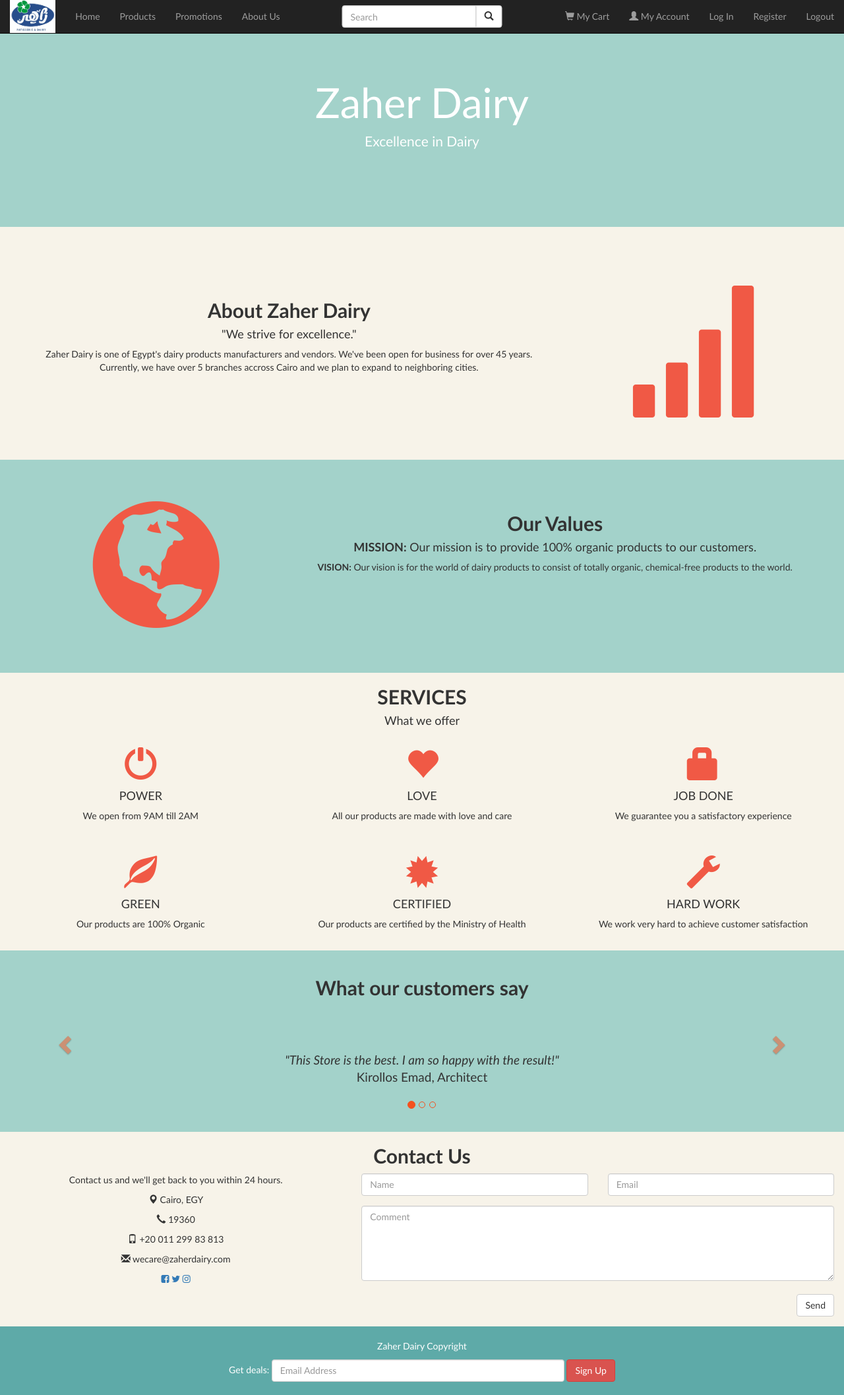
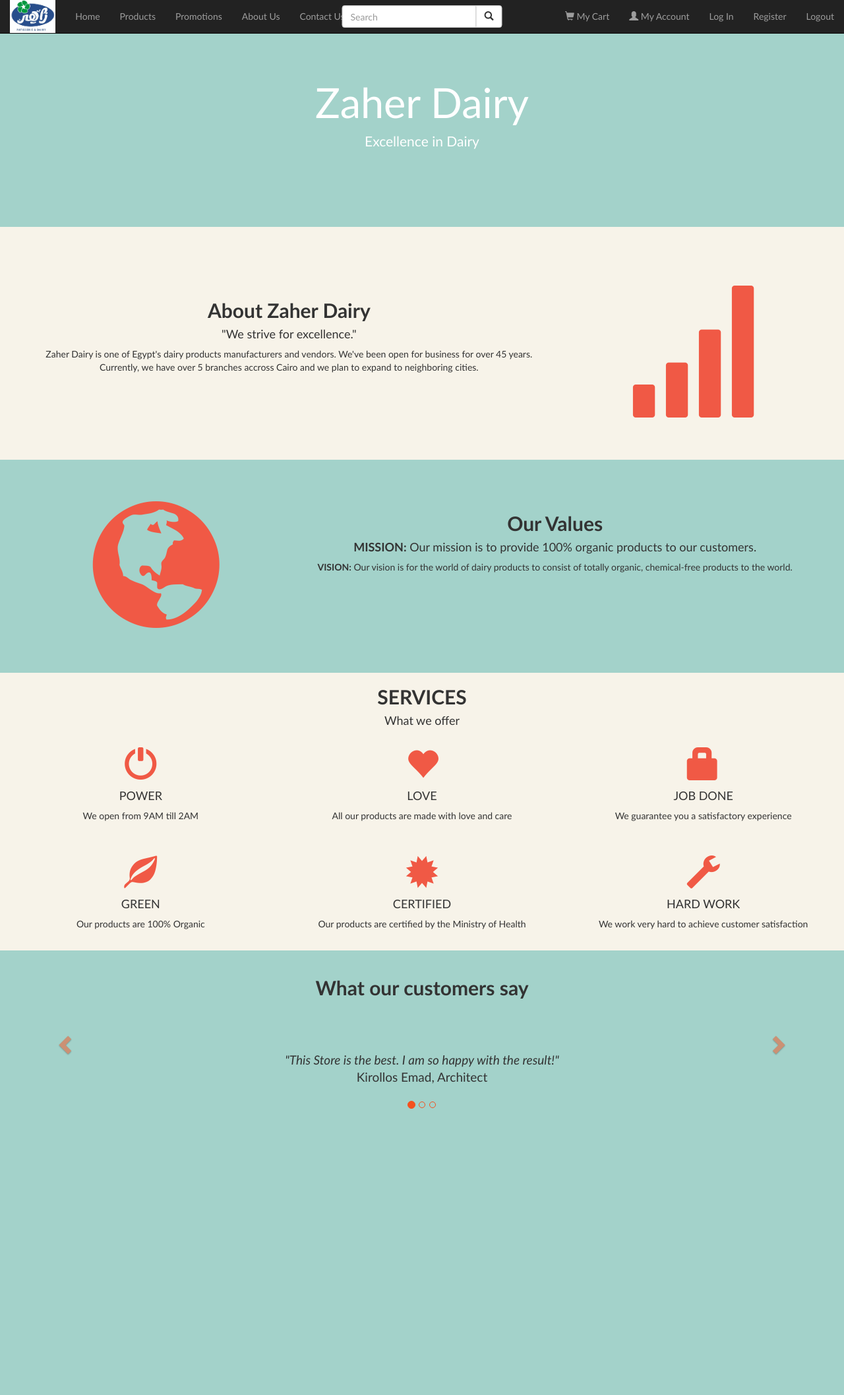
Before and after one commit to OmarAhmedDiaa/Zaher-dairy-website, a PHP site: page /about.php in a window 1280 px wide. Shown: the whole page at 66% size. After the commit the page ends 1681 px from the top, so only its background shows below. Run offline with PHP 8.4, Linux system fonts and the light colour scheme.

Commit message:
contact us

```diff
--- a/about.php
+++ b/about.php
@@ -118,46 +118,7 @@
         <span class="sr-only">Next</span>
       </a>
     </div>
-    <div class="container-fluid" style="background-color:#f7f3e9;">
-      <h2 class="text-center"><b>Contact Us</b></h2>
-      <div class="row">
-        <div class="col-sm-5">
-          <p>Contact us and we'll get back to you within 24 hours.</p>
-          <p><span class="glyphicon glyphicon-map-marker"></span> Cairo, EGY</p>
-          <p><span class="glyphicon glyphicon-earphone"></span> 19360</p>
-          <p><span class="glyphicon glyphicon-phone"></span> +20 011 299 83 813</p>
-          <p><span class="glyphicon glyphicon-envelope"></span> wecare@zaherdairy.com</p>
-          <a href="https://www.facebook.com/ZaherDairy/?ref=page_internal"><i class="fa fa-facebook-square"></i>
-          <a href="https://twitter.com/zaherdairy?lang=en"><i class="fa fa-twitter"></i>
-          <a href="https://www.instagram.com/zaherdairy/?hl=en"><i class="fa fa-instagram"></i>
-        </div>
-        <div class="col-sm-7">
-          <div class="row">
-            <div class="col-sm-6 form-group">
-              <input class="form-control" id="name" name="name" placeholder="Name" type="text" required>
-            </div>
-            <div class="col-sm-6 form-group">
-              <input class="form-control" id="email" name="email" placeholder="Email" type="email" required>
-            </div>
-          </div>
-          <textarea class="form-control" id="comments" name="comments" placeholder="Comment" rows="5"></textarea><br>
-          <div class="row">
-            <div class="col-sm-12 form-group">
-              <button class="btn btn-default pull-right" type="submit">Send</button>
-            </div>
-          </div>
-        </div>
-      </div>
-    </div>
-    <footer class="container-fluid text-center">
-      <br>
-      <p>Zaher Dairy Copyright</p>
-      <form class="form-inline">Get deals:
-        <input type="email" class="form-control" size="50" placeholder="Email Address">
-        <button type="button" class="btn btn-danger">Sign Up</button>
-      </form>
-      <br>
-    </footer>
+
   </body>
 </html>
 
--- a/login.php
+++ b/login.php
@@ -17,7 +17,7 @@
         <p><input type="password" name="password" placeholder="Password"></p>
         <p><input type="submit" value="Log in"></p>
         <p style="text-align:center;">Don't have an account?</p>
-        <a href="reg.php" style="text-align:center; margin-left:15px;"><u>Sign Up Here</u></a>
+        <a href="reg.php" style="text-align:center; margin-left:9px;"><u>Sign Up Here</u></a>
       </form>
     </div>
   </body>
@@ -26,9 +26,10 @@
 <?php
 			include "classes.php";
 			session_start();
-      $_SESSION['email'] = $_POST['email'];
+
 			if (isset($_POST['submit']))
       {
+        $_SESSION['email'] = $_POST['email'];
 			  $x = new Customer();
 				$x->login($_POST['email'], $_POST['password']);
 			}
--- a/navbar.php
+++ b/navbar.php
@@ -19,6 +19,7 @@
           <li><a href="products.php">Products</a></li>
           <li><a href="promotions.php">Promotions</a></li>
           <li><a href="about.php">About Us</a></li>
+          <li> <a href="contact.php">Contact Us</a> </li>
 
         </ul>
         <form class="navbar-form navbar-center" action="#">
--- a/register.php
+++ b/register.php
@@ -34,7 +34,7 @@
           <input type="email" id="email" class="form-input"  required>
         </div>
 
-        <!-- Passwrod and confirm password -->
+        <!-- Password and confirm password -->
         <div class="horizontal-group">
           <div class="form-group left">
             <label for="password" class="label-title">Password *</label>
```
Also changed, not shown: contact.php (+29 -9 lines), zaherdairy.sql (+5 -29 lines).
